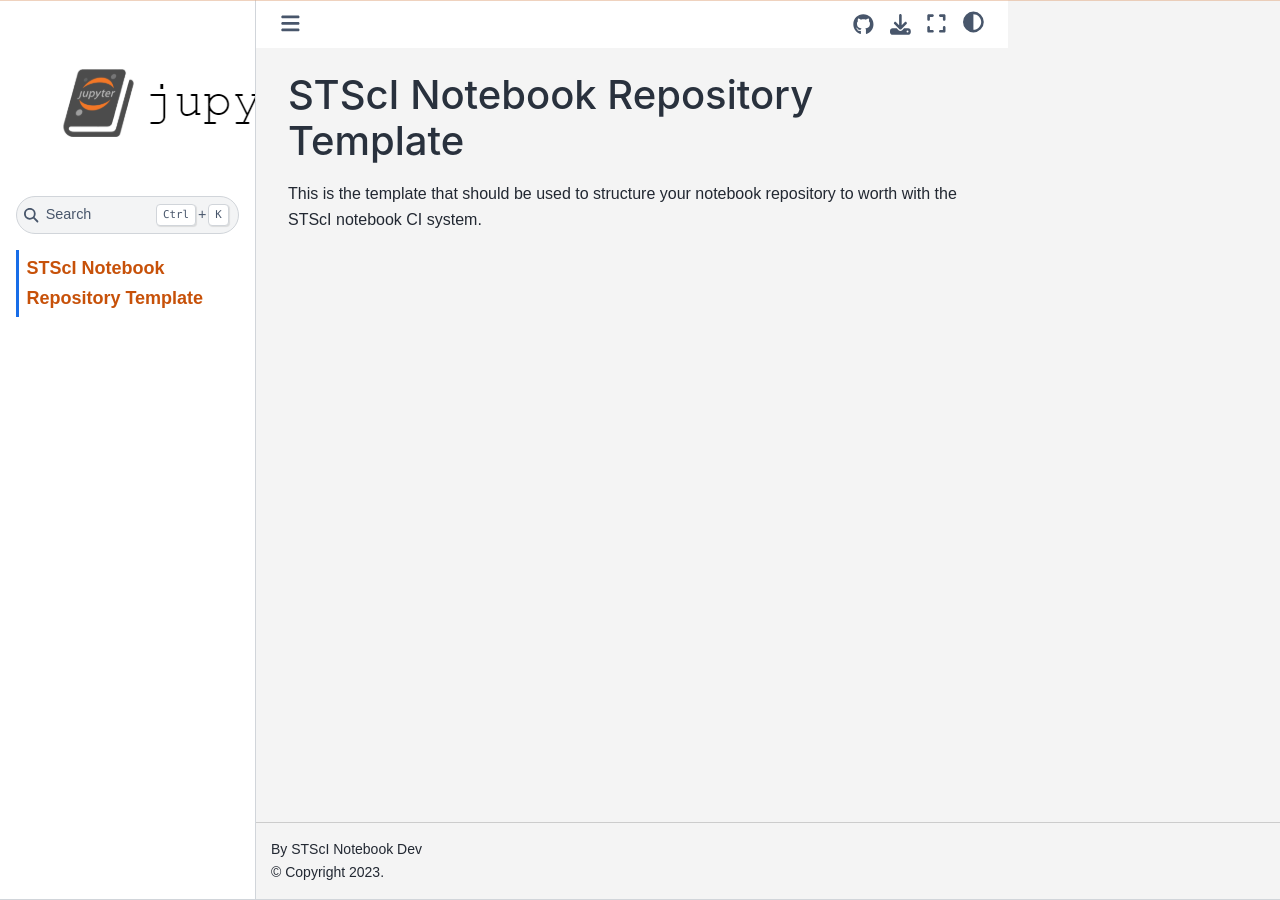
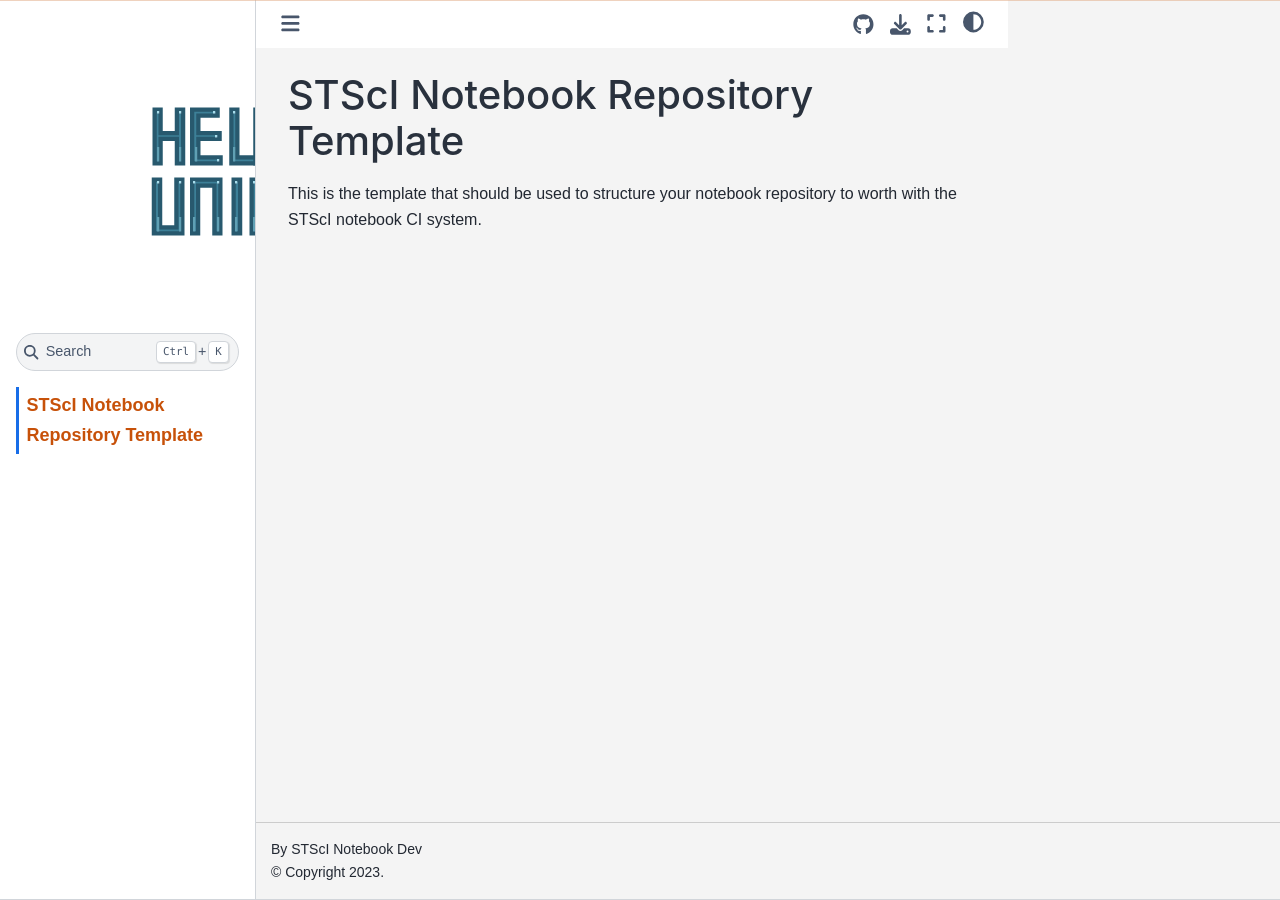
Before and after one commit to TheRealZoidberg/demoTest, a Jupyter Book: the page built from intro.md, in a window 1280 px wide. Built offline with Jupyter Book 1.0.4 settings and Sphinx 7.4.7 and the Sphinx Book theme 1.1.4, drawn with Linux system fonts in a browser that asks for light colours; pages that are not in the unit, such as notebooks, are missing from menus.

Commit message:
Included logos

```diff
--- a/_config.yml
+++ b/_config.yml
@@ -1,9 +1,9 @@
 # Book settings
 # Learn more at https://jupyterbook.org/customize/config.html
 
-title: Notebook Repository Demo
+title: Hello Universe!
 author: STScI Notebook Dev
-logo: logo.png
+logo: HelloUniverseLogo.png
 
 html:
   google_analytics_id:
```
Also changed, not shown: HelloUniverseBanner.png (added), HelloUniverseLogo.png (added).
